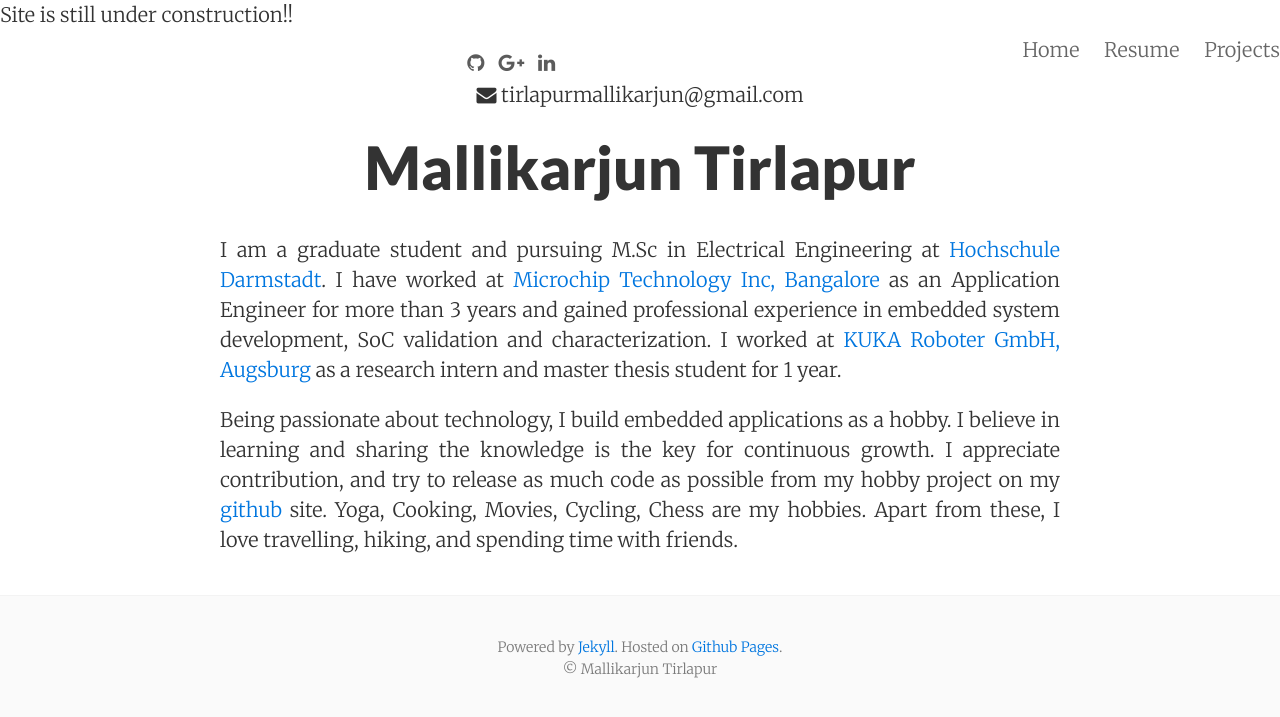
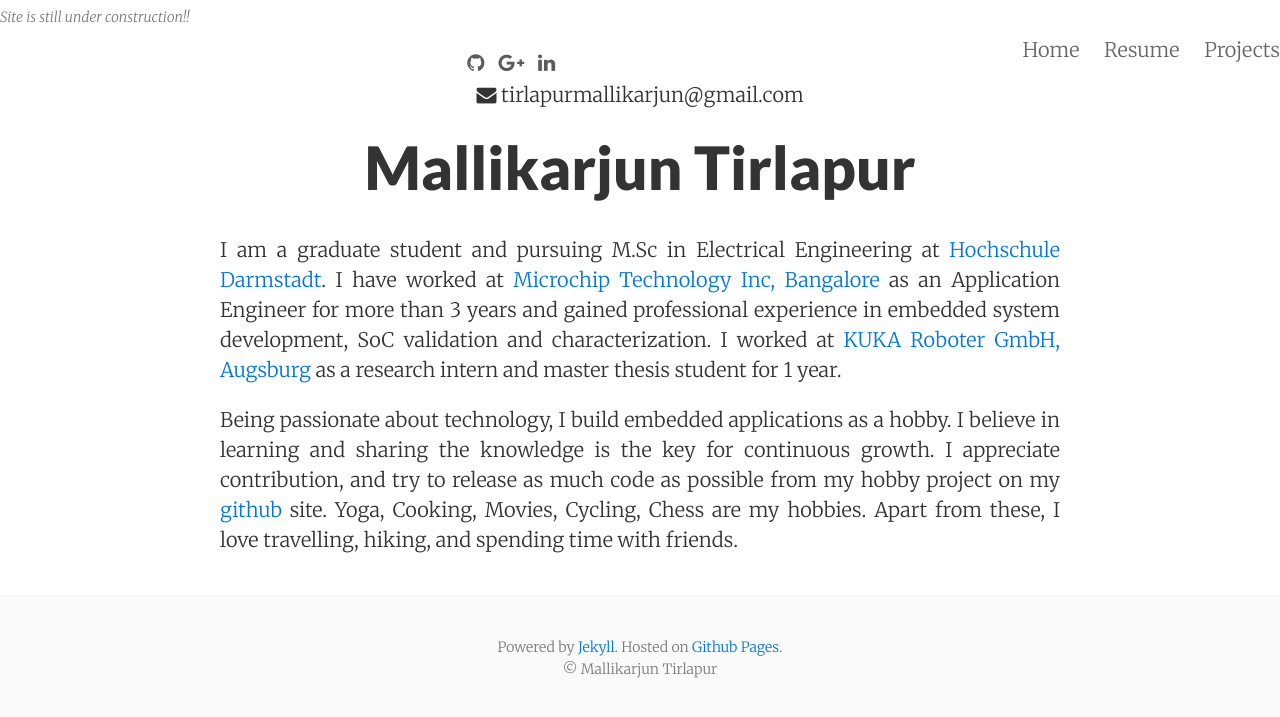
Before and after one commit to MallikarjunTirlapur/MallikarjunTirlapur.github.io, a Jekyll site: the page built from index.html, in a window 1280 px wide. Shown: the top 717 px of the page. Built offline with Jekyll 4.4.1, drawn with Linux system fonts in a browser that asks for light colours; nearby versions of some CDN libraries.

Commit message:
Update header.html

```diff
--- a/_includes/header.html
+++ b/_includes/header.html
@@ -1,5 +1,5 @@
 <header class="site-header">
-<left> Site is still under construction!! <left>
+<left> <span class="post-meta small">Site is still under construction!! </span><left>
   <div class="wrapper">
     <nav class="site-nav">
         <a href="https://mallikarjuntirlapur.github.io/">Home </a>
```
